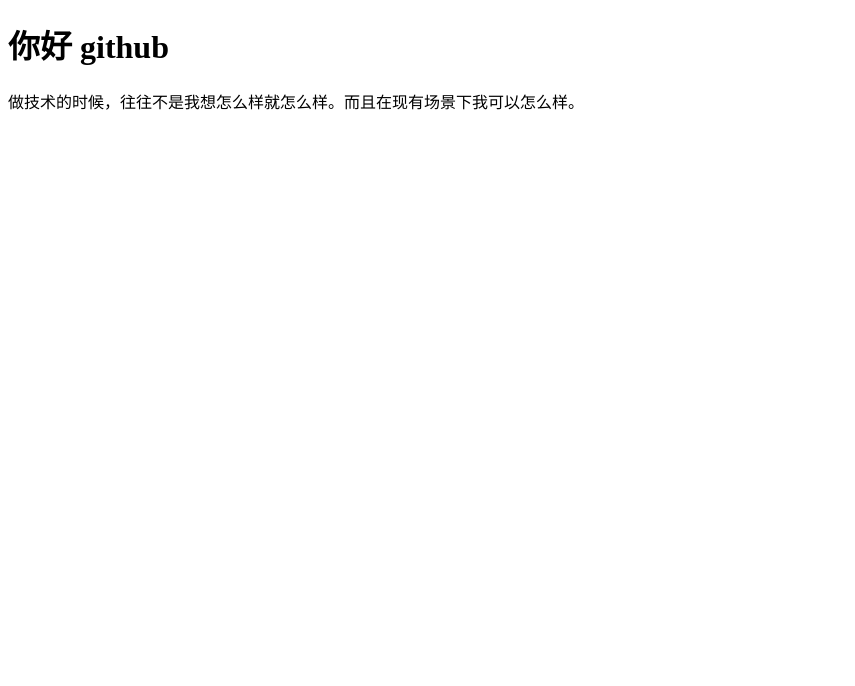
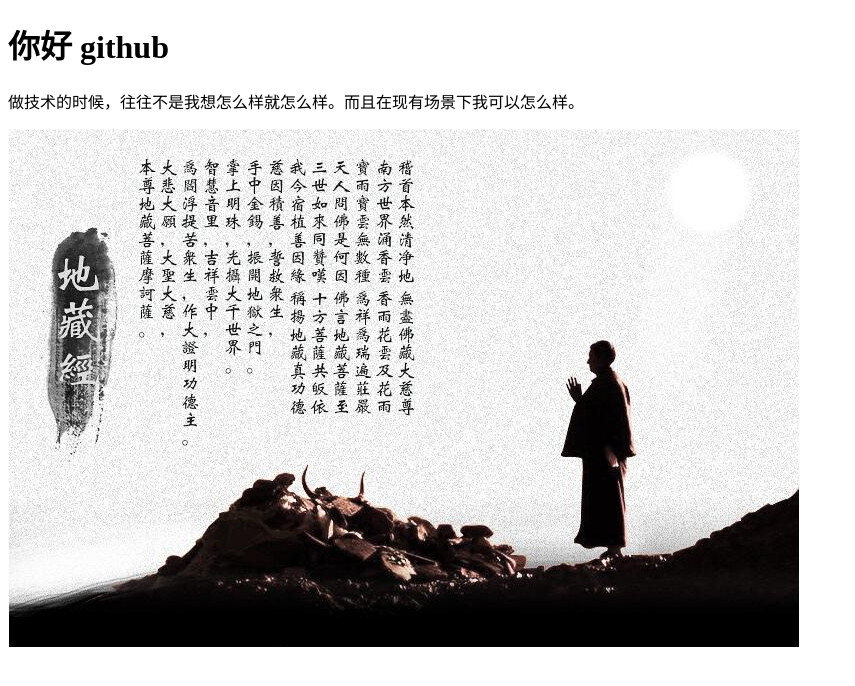
Before and after one commit to github-linong/github-linong.github.io, a plain HTML site: page index.html in a window 1280 px wide. Shown: the whole page, without its empty margins (0-855 px from the left). Drawn offline with Linux system fonts and the light colour scheme.

Commit message:
头图
头图

```diff
--- a/index.html
+++ b/index.html
@@ -3,5 +3,10 @@
 <body>
 	<h1>你好 github</h1>
 	<p>做技术的时候，往往不是我想怎么样就怎么样。而且在现有场景下我可以怎么样。</p>
+
+	<header>
+		<nav></nav>
+		<img src="./images/header.jpg">
+	</header>
 </body>
 </html>
```
Also changed, not shown: images/header.jpg (added).
